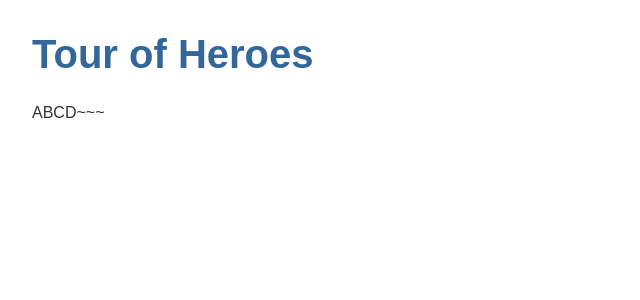
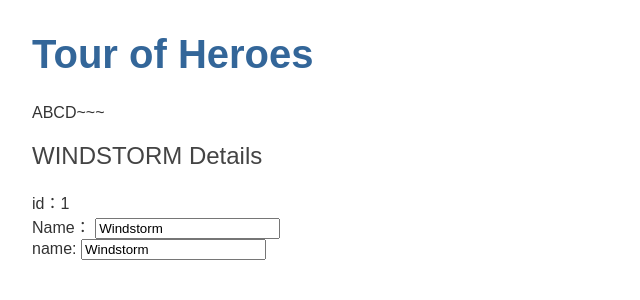
Before and after one commit to dannypc1628/Angular-Tour-of-Heroes, an Angular app: page / in a window 1280 px wide. Shown: the top 300 px of the page, without its empty margins (0-640 px from the left). Built offline with nearby package versions, Linux system fonts and the light colour scheme.

Commit message:
建立英雄編輯器

```diff
--- a/src/app/app.component.html
+++ b/src/app/app.component.html
@@ -1,3 +1,5 @@
 <h1>{{title}}</h1>
 
 <p>{{content}}</p>
+
+<app-heroes></app-heroes>
--- /dev/null
+++ b/src/app/hero.ts
@@ -0,0 +1,4 @@
+export interface Hero {
+    id: number;
+    name: string;
+}
--- /dev/null
+++ b/src/app/heroes/heroes.component.html
@@ -0,0 +1,13 @@
+<h2>{{hero.name | uppercase }}  Details</h2>
+
+<div><span>id：</span>{{hero.id}}</div>
+<div>
+    <label>Name：
+        <input [(ngModel)]="hero.name" placeholder="name">
+    </label>
+</div>
+<div>
+    <label>name:
+      <input [(ngModel)]="hero.name" placeholder="name"/>
+    </label>
+  </div>
--- /dev/null
+++ b/src/app/heroes/heroes.component.ts
@@ -0,0 +1,20 @@
+import { Component, OnInit } from '@angular/core';
+import {Hero} from '../hero';
+
+@Component({
+  selector: 'app-heroes',
+  templateUrl: './heroes.component.html',
+  styleUrls: ['./heroes.component.css']
+})
+export class HeroesComponent implements OnInit {
+  hero : Hero = {
+    id:1,
+    name:'Windstorm'
+  };
+
+  constructor() { }
+
+  ngOnInit(): void {
+  }
+
+}
```
Also changed, not shown: src/app/app.module.ts (+6 -2 lines), src/app/heroes/heroes.component.css (added), 1 other file (tests, documents, lock files or other folders).
